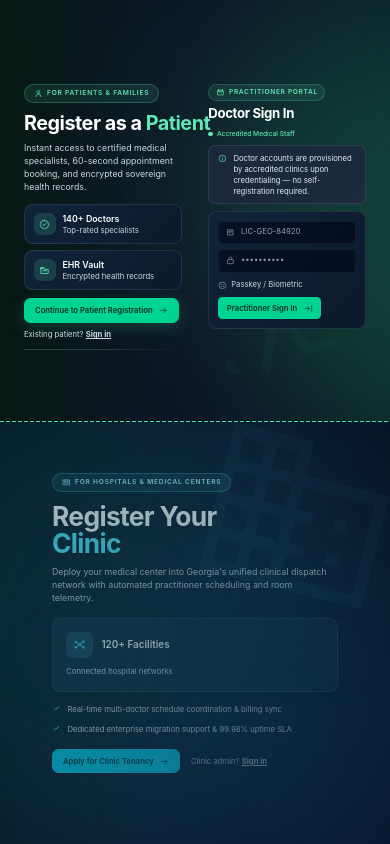
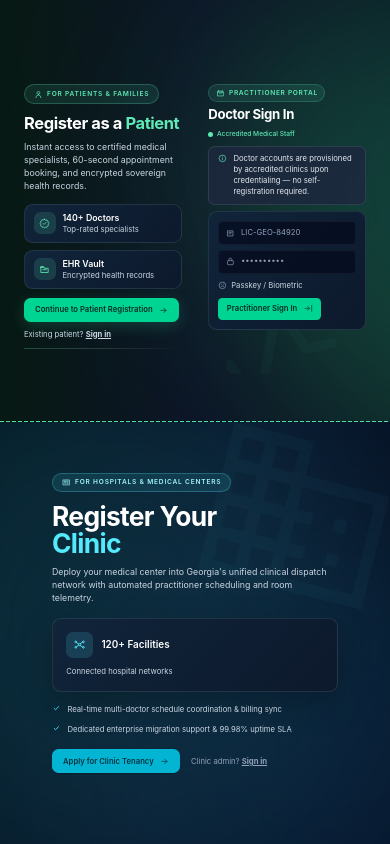
Before and after one commit to MishSoft/medibooking, a React (Vite) app in the folder client/: page /path-selector in a window 390 px wide. Built offline with nearby package versions, Linux system fonts and the light colour scheme.

Commit message:
fix(client): wrap patient heading on narrow screens and lift clinic content above glows

```diff
--- a/client/src/components/auth/PatientRegistration.tsx
+++ b/client/src/components/auth/PatientRegistration.tsx
@@ -20,7 +20,7 @@ function PatientRegistration({ onSignInClick }: PatientRegistrationProps) {
         />
         FOR PATIENTS &amp; FAMILIES
       </div>
-      <h2 className="whitespace-nowrap text-4xl font-bold tracking-tight text-emerald-300 sm:text-5xl">
+      <h2 className="whitespace-nowrap text-4xl font-bold tracking-tight text-emerald-300 sm:text-5xl max-[520px]:whitespace-normal max-[520px]:text-3xl max-[520px]:leading-tight">
         <span className="text-white">Register as a </span> Patient
       </h2>
       <p className="mt-3 max-w-[560px] text-base leading-6 text-slate-300 sm:text-lg sm:leading-7">
--- a/client/src/pages/path-selector/index.tsx
+++ b/client/src/pages/path-selector/index.tsx
@@ -85,7 +85,7 @@ function PathSelectorPage() {
           className="pointer-events-none absolute right-0 top-0 w-48 sm:w-64 lg:w-80"
           src="/assets/icons/building-shape.svg"
         />
-        <section className="flex min-h-screen items-center justify-end px-6 py-5 sm:px-10 lg:px-[7vw] max-[1300px]:h-full max-[1300px]:min-h-0 max-[1300px]:justify-center max-[1300px]:overflow-hidden max-[1300px]:px-6 max-[1300px]:pt-3 max-[1300px]:pb-8">
+        <section className="flex min-h-screen items-center justify-end px-6 py-5 sm:px-10 lg:px-[7vw] max-[1300px]:relative max-[1300px]:h-full max-[1300px]:min-h-0 max-[1300px]:justify-center max-[1300px]:overflow-hidden max-[1300px]:px-6 max-[1300px]:pt-3 max-[1300px]:pb-8">
           <div className="path-selector-content path-selector-content--bottom w-full max-w-[520px] max-[1300px]:*:ml-0">
             {showClinicSignIn ? (
               <ClinicSignIn
```
